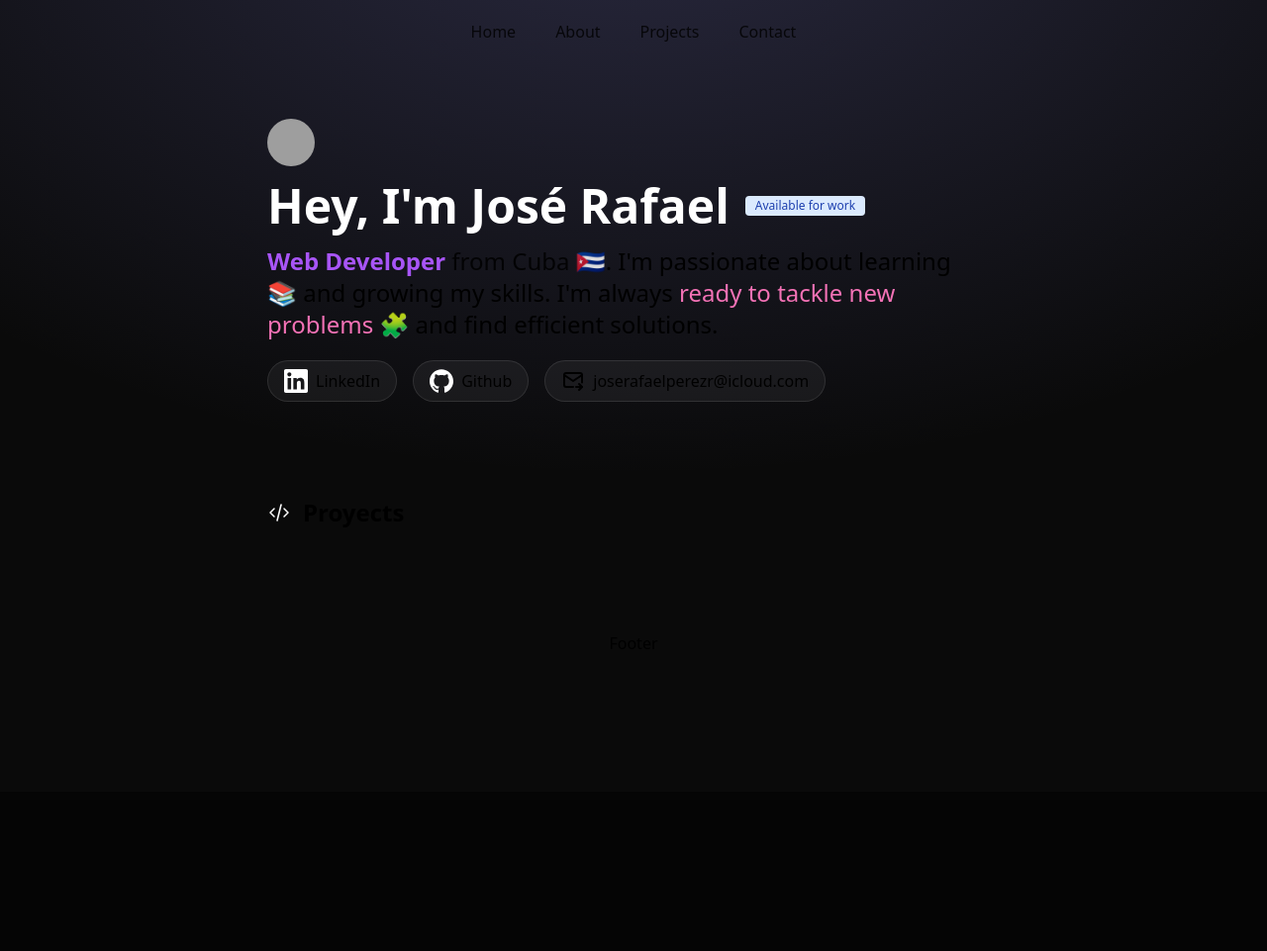
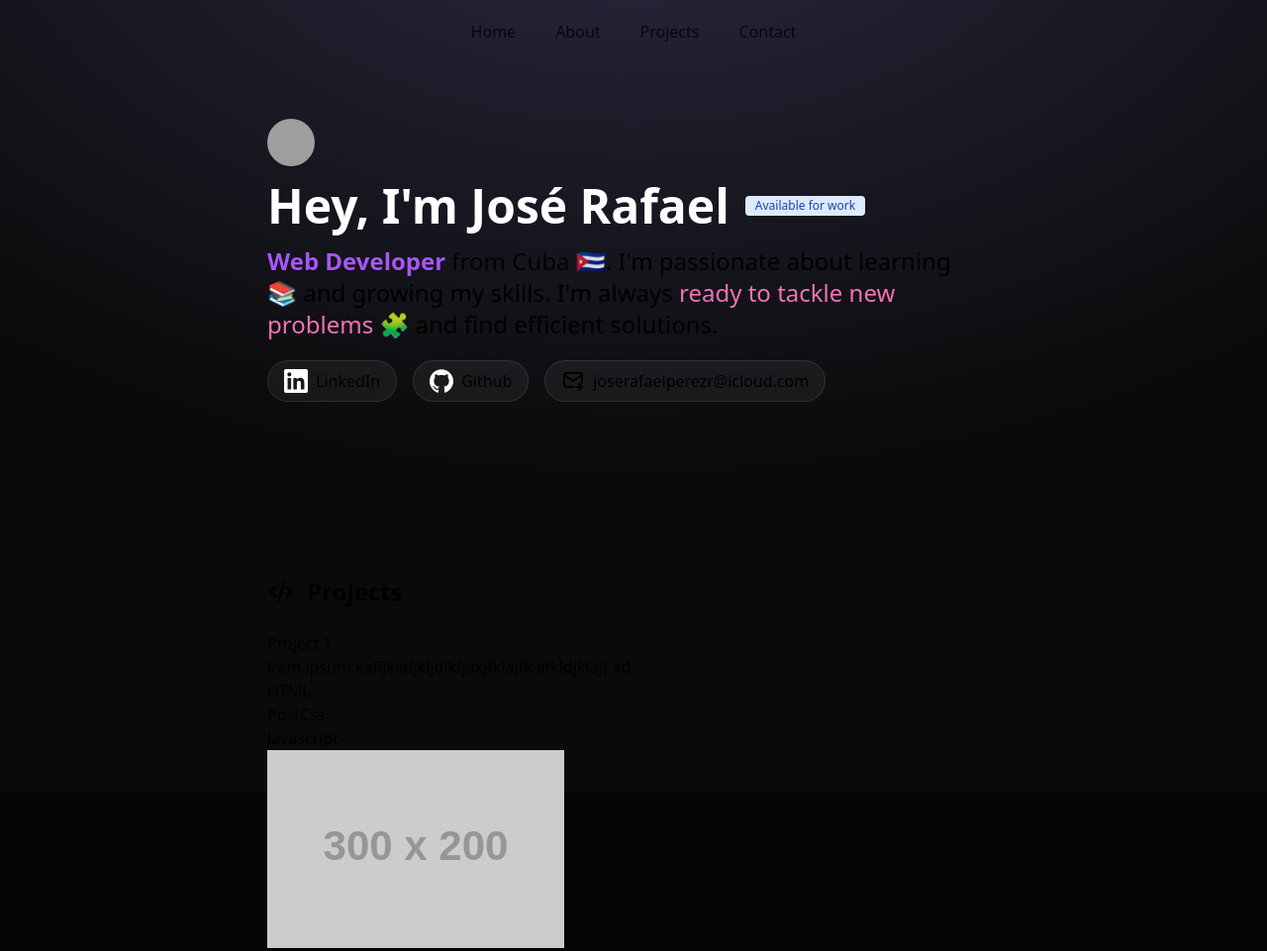
Before and after one commit to joserafael0160/Jose-Rafael-portfolio, an Astro site: page / in a window 1280 px wide. Shown: the whole page at 99% size. Before the commit the page ends 800 px from the top, so only its background shows below. Built offline with nearby package versions, Linux system fonts and the light colour scheme; Astro itself is replaced by a stand-in of ours; grey boxes are pictures that could not be loaded; placeholder pictures from the web are drawn by us.

Commit message:
Adding Projects

```diff
--- a/src/assets/images/icons/CodeIcon.astro
+++ b/src/assets/images/icons/CodeIcon.astro
@@ -1,4 +1,6 @@
-<svg xmlns="http://www.w3.org/2000/svg" width="24" height="24" viewBox="0 0 24 24" stroke-width="1.5" stroke="#ffffff" fill="none" stroke-linecap="round" stroke-linejoin="round">
+<svg
+class={Astro.props.class}
+xmlns="http://www.w3.org/2000/svg" width="24" height="24" viewBox="0 0 24 24" stroke-width="2" stroke="currentColor" fill="none" stroke-linecap="round" stroke-linejoin="round">
   <path stroke="none" d="M0 0h24v24H0z" fill="none"/>
   <path d="M7 8l-4 4l4 4" />
   <path d="M17 8l4 4l-4 4" />
--- /dev/null
+++ b/src/components/Projects.astro
@@ -0,0 +1,27 @@
+---
+const PROJECTS = [
+  {
+    title: "Project 1",
+    description: "lrem ipsum kafljklafjkljdlkfjakjfklajfk  afkldjklajf ad",
+    link: "#",
+    github: "#",
+    image: "https://via.placeholder.com/300x200",
+    tags: ["HTML", "PostCss", "Javascript"]
+  }
+]
+---
+
+{
+  PROJECTS.map(({ image, title, description, tags}) => (
+    <article>
+      <h3>{title}</h3>
+      <p>{description}</p>
+      <ul>
+        {tags.map(tag => (
+          <li>{tag}</li>
+        ))}
+      </ul>
+      <img src={image} alt={`Screenshot of the project ${image}`} />
+    </article>
+  ))
+}
--- a/src/components/SectionContainer.astro
+++ b/src/components/SectionContainer.astro
@@ -2,6 +2,6 @@
   const { class: className, id } = Astro.props
 ---
 
-<section id={id} class=`w-full mx-auto lg:w-[740px] ${className}`>
+<section id={id} class={`${className} w-full mx-auto lg:w-[740px] pb-24`}>
   <slot />
 </section>
--- a/src/pages/index.astro
+++ b/src/pages/index.astro
@@ -1,6 +1,7 @@
 ---
 import Layout from "../layouts/Layout.astro";
 import SectionContainer from "../components/SectionContainer.astro";
+import Projects from "../components/Projects.astro";
 import Badge from "../components/Badge.astro";
 import SocialPill from "../components/SocialPill.astro"
 import CodeIcon from "../assets/images/icons/CodeIcon.astro"
@@ -14,7 +15,7 @@ import MailIcon from "../assets/images/icons/MailIcon.astro"
 	description="Welcome to José Rafael's Portfolio: A dedicated web developer with a passion for modern web technologies. Explore my work and feel free to get in touch."
 >
 	<main class="px-4">
-		<SectionContainer class="py-44 pb-24 pt-14">
+		<SectionContainer class="pt-14">
 			<img class="rounded-full size-12 mb-4" src="https://encrypted-tbn0.gstatic.com/images?q=tbn:ANd9GcQLYEcYn-Low2OurKr-6Dvgz164FPYpNiCDqg&s" alt="José Rafael">
 
 			<h1 class="text-white text-3xl md:text-4xl lg:text-5xl font-bold flex flex-row gap-x-4 pb:6 lg:pb-4">
@@ -41,11 +42,12 @@ import MailIcon from "../assets/images/icons/MailIcon.astro"
 			<nav/>
 		</SectionContainer>
 
-		<SectionContainer>
+		<SectionContainer class="pt-20">
 			<h2 class="text-2xl font-semibold mb-6 flex gap-x-3 items-center">
 				<CodeIcon class="size-7" />
-				Proyects
+				Projects
 			</h2>
+			<Projects />
 		</SectionContainer>
 	</main>
 </Layout>
```
